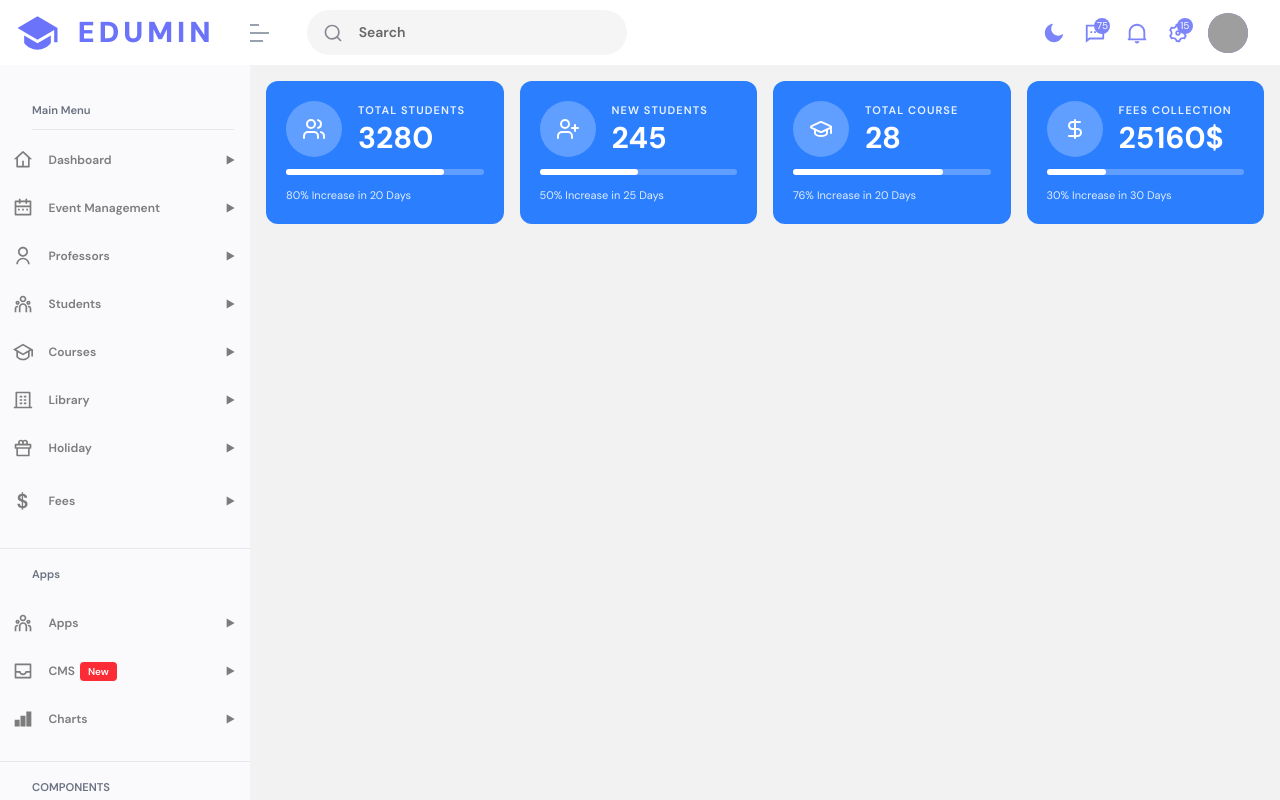
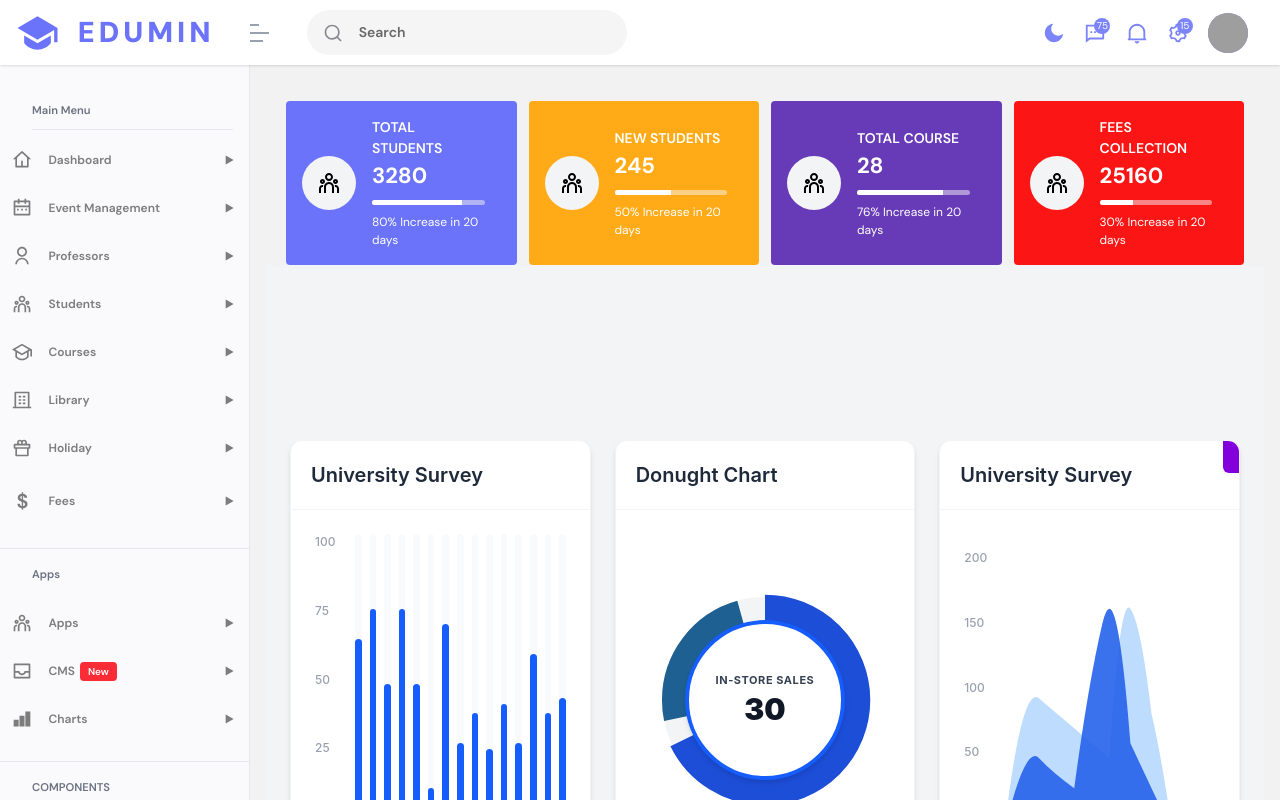
Before and after one commit to SaqibAli325/School-Managment-System, a React (Vite) app: page / in a window 1280 px wide. Built offline with nearby package versions, Linux system fonts and the light colour scheme; grey boxes are pictures that could not be loaded; a web font is replaced by a local one.

Commit message:
second commit

```diff
--- a/src/components/Card.jsx
+++ b/src/components/Card.jsx
@@ -1,26 +1,27 @@
-// StatCard.jsx
-export default function StatCard({ color, icon, label, value, progress, footer }) {
+import { RiTeamLine } from '@remixicon/react'
+
+const Card = (props) => {
+  console.log(props);
+
   return (
-    <div className={`bg-blue-500 rounded-xl p-5 text-white flex flex-col gap-3 flex-1 min-w-[160px]`}>
-
-      {/* Icon LEFT — Text RIGHT */}
-      <div className="flex flex-row items-center gap-4">
-        <div className="w-14 h-14 min-w-[56px] rounded-full bg-white/25 flex items-center justify-center">
-          {icon}
-        </div>
-        <div className="flex flex-col">
-          <p className="text-[11px] font-semibold tracking-widest uppercase opacity-90 m-0">{label}</p>
-          <p className="text-3xl font-bold leading-tight m-0">{value}</p>
+    <div style={{ backgroundColor: props.color }} className="w-full flex justify-start items-center text-white gap-4 p-[1em] pr-8 rounded">
+      {/* Left */}
+      <div className='h-full w-[30%] flex justify-center items-center'>
+        <div className='p-[15px] rounded-full bg-gray-100'>
+          <RiTeamLine className='text-black'/>
         </div>
       </div>
+      {/* Right  */}
+      <div className='w-[calc(100% - 30%)]'>
+        <h3 className='uppercase text-[14px] font-semibold'>{props.title}</h3>
+        <h2 className='text-[22px] font-bold'>{props.num}</h2>
+        <div className='w-full h-[5px] bg-[#f5f5f580] rounded overflow-hidden my-2'>
+            <div style={{ width: `${props.percent}%` }} className="h-full bg-white"></div>
+        </div>
+        <p className='text-[12px]'>{props.percent}% Increase in 20 days</p>
+      </div>
+    </div>
+  )
+}
 
-      {/* Progress Bar */}
-      <div className="bg-white/25 rounded-full h-1.5">
-        <div className="bg-white h-1.5 rounded-full" style={{ width: `${progress}%` }} />
-      </div>
-
-      {/* Footer */}
-      <p className="text-[11px] opacity-85 m-0">{footer}</p>
-    </div>
-  );
-}
+export default Card
--- /dev/null
+++ b/src/components/ChartsDashboard.jsx
@@ -0,0 +1,137 @@
+import React from 'react';
+
+export default function ChartsDashboard() {
+  return (
+    <div className="min-h-screen bg-gray-100 p-4 sm:p-6 flex items-center justify-center font-sans">
+      {/* Dashboard Grid Container */}
+      <div className="grid grid-cols-1 lg:grid-cols-3 gap-6 w-full max-w-7xl">
+
+        {/* 1. University Survey (Bar Chart) */}
+        <div className="bg-white rounded-xl shadow-md border border-gray-100 overflow-hidden flex flex-col h-[450px]">
+          <div className="p-5 border-b border-gray-100">
+            <h2 className="text-xl font-semibold text-gray-800">University Survey</h2>
+          </div>
+
+          {/* Chart Area */}
+          <div className="p-6 flex-1 flex items-end justify-between relative select-none">
+            {/* Y-Axis Labels */}
+            <div className="absolute left-6 top-6 bottom-16 flex flex-col justify-between text-xs text-gray-400 font-medium z-10">
+              <span>100</span>
+              <span>75</span>
+              <span>50</span>
+              <span>25</span>
+              <span>0</span>
+            </div>
+
+            {/* Bars Container */}
+            <div className="flex-1 flex items-end justify-between h-full pl-10 pb-8 gap-1 sm:gap-2">
+              {/* Bar heights matching the original chart design */}
+              {[65, 75, 50, 75, 50, 15, 70, 30, 40, 28, 43, 30, 60, 40, 45].map((height, index) => {
+                // Determine day labels based on fixed index mapping from image
+                let label = '';
+                if (index === 2) label = 'T';
+                if (index === 5) label = 'F';
+                if (index === 8) label = 'M';
+                if (index === 11) label = 'T';
+                if (index === 14) label = 'S';
+
+                return (
+                  <div key={index} className="flex flex-col items-center flex-1 h-full justify-end relative">
+                    <div className="bg-gray-50 rounded-t-full h-full w-full flex items-end">
+                      <div
+                        style={{ height: `${height}%` }}
+                        className="bg-blue-600 w-full rounded-t-full transition-all duration-500 hover:bg-blue-700 cursor-pointer"
+                      ></div>
+                    </div>
+                    {label && (
+                      <span className="absolute -bottom-6 text-xs text-gray-400 font-semibold">
+                        {label}
+                      </span>
+                    )}
+                  </div>
+                );
+              })}
+            </div>
+          </div>
+        </div>
+
+        {/* 2. Donught Chart */}
+        <div className="bg-white rounded-xl shadow-md border border-gray-100 overflow-hidden flex flex-col h-[450px]">
+          <div className="p-5 border-b border-gray-100">
+            <h2 className="text-xl font-semibold text-gray-800">Donught Chart</h2>
+          </div>
+
+          {/* Chart Area */}
+          <div className="p-6 flex-1 flex items-center justify-center">
+            <div className="relative w-56 h-56 flex items-center justify-center">
+              {/* Main Outer Blue Donut using SVG */}
+              <svg className="w-full h-full transform -rotate-90" viewBox="0 0 100 100">
+                {/* Background track */}
+                <circle cx="50" cy="50" r="40" stroke="#f3f4f6" strokeWidth="12" fill="transparent" />
+                {/* Segment 1 (Top Thick Blue) */}
+                <circle cx="50" cy="50" r="40" stroke="#1d4ed8" strokeWidth="14" fill="transparent"
+                  strokeDasharray="170 251.2" strokeDashoffset="0" strokeLinecap="butt" />
+                {/* Segment 2 (Bottom Blue) */}
+                <circle cx="50" cy="50" r="40" stroke="#1e6091" strokeWidth="12" fill="transparent"
+                  strokeDasharray="60 251.2" strokeDashoffset="-180" strokeLinecap="butt" />
+              </svg>
+
+              {/* Inner White Circle + Text Card */}
+              <div className="absolute inset-8 bg-white rounded-full border-4 border-blue-600 flex flex-col items-center justify-center shadow-md">
+                <span className="text-[11px] font-bold text-gray-700 uppercase tracking-wider">In-Store Sales</span>
+                <span className="text-3xl font-black text-gray-900 mt-0.5">30</span>
+              </div>
+            </div>
+          </div>
+        </div>
+
+        {/* 3. University Survey (Area Chart) */}
+        <div className="bg-white rounded-xl shadow-md border border-gray-100 overflow-hidden flex flex-col h-[450px] relative">
+          {/* Top Right Purple Tag */}
+          <div className="absolute top-0 right-0 w-4 h-8 bg-purple-700 rounded-bl-md"></div>
+
+          <div className="p-5 border-b border-gray-100">
+            <h2 className="text-xl font-semibold text-gray-800">University Survey</h2>
+          </div>
+
+          {/* Chart Area */}
+          <div className="p-6 flex-1 flex items-end justify-between relative select-none">
+            {/* Y-Axis Labels */}
+            <div className="absolute left-6 top-10 bottom-16 flex flex-col justify-between text-xs text-gray-400 font-medium z-10">
+              <span>200</span>
+              <span>150</span>
+              <span>100</span>
+              <span>50</span>
+              <span>0</span>
+            </div>
+
+            {/* SVG Wave/Area Chart Container */}
+            <div className="flex-1 h-full pl-10 pb-8 relative w-full">
+              <svg className="w-full h-full" viewBox="0 0 300 200" preserveAspectRatio="none">
+                {/* Light Blue Background Layer (Behind) */}
+                <path d="M 0 200
+                         Q 25 100, 50 110
+                         T 100 130
+                         T 150 150
+                         Q 165 40, 180 50
+                         T 210 120
+                         Q 225 150, 240 200 Z"
+                      fill="#93c5fd" fillOpacity="0.6"/>
+
+                {/* Darker Blue Main Layer (Front) */}
+                <path d="M 0 200
+                         Q 30 140, 50 150
+                         T 100 170
+                         Q 120 100, 140 60
+                         T 180 140
+                         Q 200 160, 240 200 Z"
+                      fill="#2563eb" fillOpacity="0.9"/>
+              </svg>
+            </div>
+          </div>
+        </div>
+
+      </div>
+    </div>
+  );
+}
--- a/src/components/Navbar.jsx
+++ b/src/components/Navbar.jsx
@@ -9,7 +9,7 @@ import { RiArrowRightLongLine } from "@remixicon/react";
 
 const Header = () => {
   return (
-    <div className="absolute w-full h-[65px] bg-white flex items-center">
+    <div className="fixed top-0 left-0 w-full h-[65px] bg-white flex items-center z-[100] shadow-sm">
 
       <h1 className="uppercase text-[#6A73FA] flex gap-2 tracking-[4px] text-[1.8rem] font-black items-center pl-[0.3rem]"><RiGraduationCapFill className="w-[65px] h-[40px]"/> edumin</h1>
       <div><RiBarChartHorizontalLine className="text-gray-400 ml-8 font-bold"/></div>
--- a/src/components/Sidebar.jsx
+++ b/src/components/Sidebar.jsx
@@ -21,7 +21,7 @@ import {
 
 const Sidebar = () => {
   return (
-    <div className="absolute bottom-[0] left-0 w-[250px] h-[calc(100vh-65px)] bg-[#FAF9FB] overflow-y-auto">
+    <div className="fixed bottom-0 left-0 w-[250px] h-[calc(100vh-65px)] bg-[#FAF9FB] overflow-y-auto z-[90] border-r border-gray-200">
       <div>
         <div className="ml-[2rem] text-gray-500 pt-8 border-b border-gray-200 pb-2 mr-4">
           <small className="text-[70%] font-semibold">Main Menu</small>
--- a/src/pages/Dashboard1.jsx
+++ b/src/pages/Dashboard1.jsx
@@ -2,25 +2,54 @@ import React from 'react'
 import Navbar from '../components/Navbar.jsx'
 import Sidebar from '../components/Sidebar.jsx'
 import Card from '../components/Card.jsx'
-import { Users, UserPlus, GraduationCap, DollarSign } from "lucide-react";
+import Chart from '../components/ChartsDashboard.jsx'
 import { RiTeamLine } from '@remixicon/react'
 
 const Dashboard1 = () => {
   const stats = [
-    { color: "blue",   icon: <Users size={24} />,          label: "Total Students",  value: "3280",    progress: 80, footer: "80% Increase in 20 Days" },
-    { color: "orange", icon: <UserPlus size={24} />,        label: "New Students",    value: "245",     progress: 50, footer: "50% Increase in 25 Days" },
-    { color: "purple", icon: <GraduationCap size={24} />,   label: "Total Course",    value: "28",      progress: 76, footer: "76% Increase in 20 Days" },
-    { color: "red",    icon: <DollarSign size={24} />,      label: "Fees Collection", value: "25160$",  progress: 30, footer: "30% Increase in 30 Days" },
-  ];
+    {
+      title: 'total students',
+      num: 3280,
+      percent: 80,
+      days: 20,
+      color : '#6A73FA'
+    },
+    {
+      title: 'new students',
+      num: 245,
+      percent: 50,
+      days: 25,
+      color : '#FFAA16'
+    },
+    {
+      title: 'total course',
+      num: 28,
+      percent: 76,
+      days: 20,
+      color : '#673BB7'
+    },
+    {
+      title: 'fees collection',
+      num: 25160,
+      percent: 30,
+      days: 30,
+      color : '#FB1515'
+    },
+  ]
   return (
     <div className='w-screen h-screen bg-[#F2F2F3]'>
       <Navbar/>
       <Sidebar />
-      <div className='absolute right-0 bottom-0 w-[calc(100vw-250px)] h-[calc(100vh-65px)] p-1rem'>
+      <div className='absolute right-0 bottom-0 w-[calc(100vw-250px)] h-[calc(100vh-65px)] p-4 overflow-y-auto'>
     {/* Cards */}
-    <div className="flex gap-4 flex-wrap p-4">
-      {stats.map((s, i) => <Card key={i} {...s} />)}
+    <div className='flex justify-between gap-3 px-5 pt-5'>
+      {stats.map((stat, index) => (
+        <Card key={index} title={stat.title} num={stat.num} percent={stat.percent} days={stat.days} color={stat.color} />
+      ))}
     </div>
+
+    {/* Charts */}
+    <Chart />
       </div>
     </div>
   )
```
